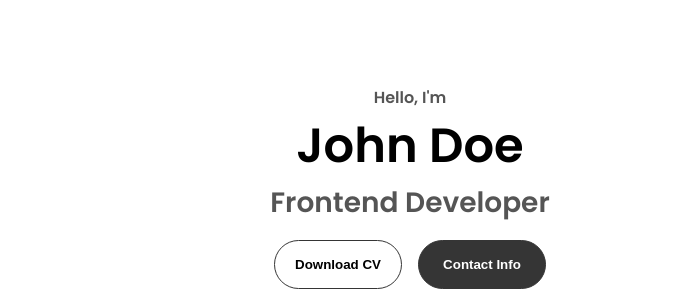
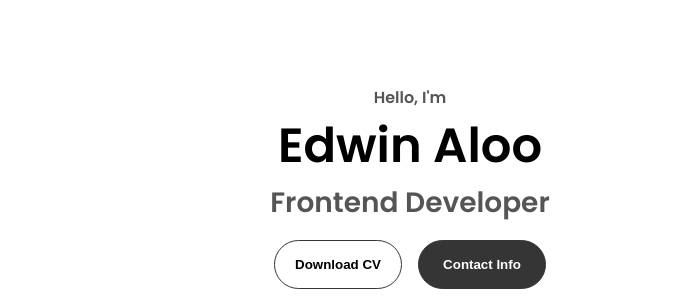
Before and after one commit to edwinaloo/html-portfolio, a plain HTML site: page index.html in a window 1280 px wide. Shown: the part 273-575 px from the top of the page, 470-1156 px from the left. Drawn offline with Linux system fonts and the light colour scheme; files whose address does not match are found by name.

```diff
--- a/index.html
+++ b/index.html
@@ -21,7 +21,7 @@
       </div>
     </nav>
     <nav id="hamburger-nav">
-      <div class="logo">John Doe</div>
+      <div class="logo">Edwin Aloo</div>
       <div class="hamburger-menu">
         <div class="hamburger-icon" onclick="toggleMenu()">
           <span></span>
@@ -42,7 +42,7 @@
       </div>
       <div class="section__text">
         <p class="section__text__p1">Hello, I'm</p>
-        <h1 class="title">John Doe</h1>
+        <h1 class="title">Edwin Aloo</h1>
         <p class="section__text__p2">Frontend Developer</p>
         <div class="btn-container">
           <button
```
Also changed, not shown: 1 other file.
